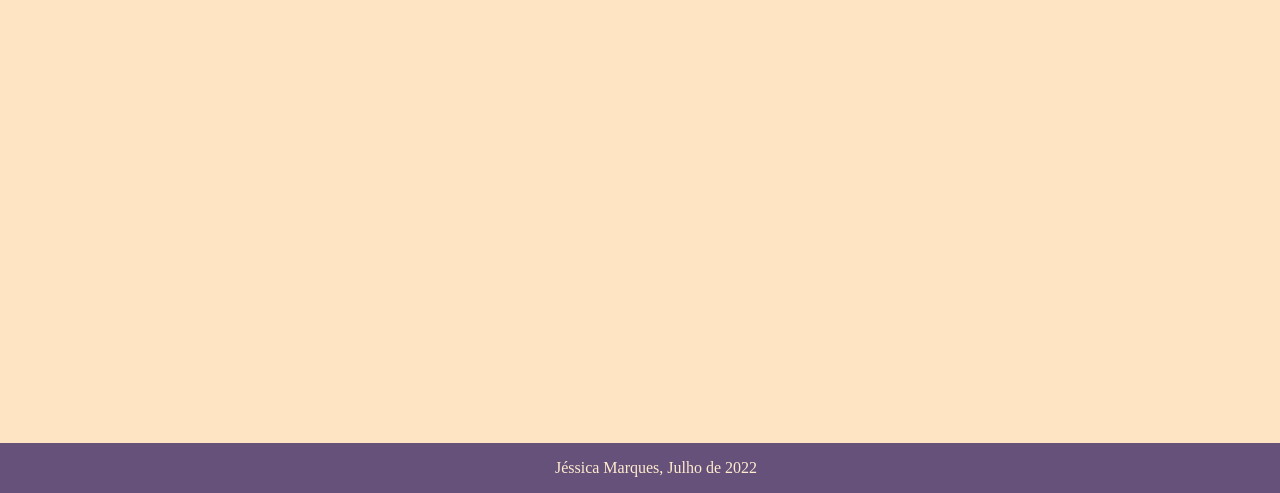
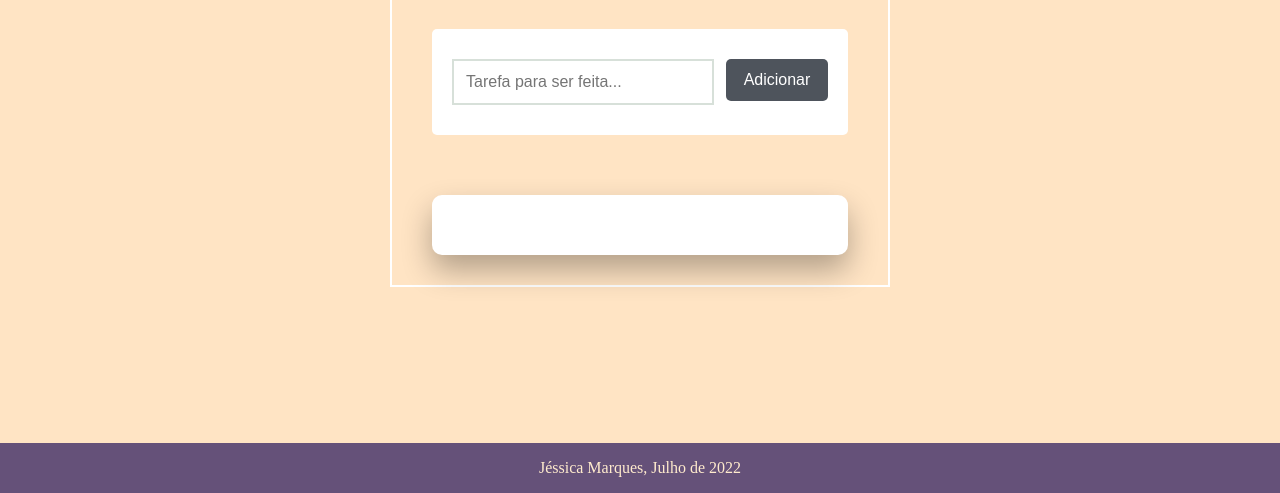
Before and after one commit to Jessicamf4/Dark-Mode, a plain HTML site: page index.html in a window 1280 px wide. Shown: the part 307-800 px from the top of the page. Drawn offline with Linux system fonts and the light colour scheme.

Commit message:
Lista de Tarefas

```diff
--- a/index.html
+++ b/index.html
@@ -6,14 +6,32 @@
     <meta name="viewport" content="width=device-width, initial-scale=1.0">
     <link rel="stylesheet" href="style.css">
     <title>Dark Mode</title>
+    <link rel="preconnect" href="https://fonts.googleapis.com">
+<link rel="preconnect" href="https://fonts.gstatic.com" crossorigin>
+<link href="https://fonts.googleapis.com/css2?family=Merriweather:wght@300&display=swap" rel="stylesheet">
 </head>
 <body>
 <main>
 
+
     <h1 id="pageLight">Light mode On</h1>
     <button aria-label="selecionar modo" id="mode-selector">Dark Mode</button>
 
+
+
+<div class="container">
+    <div class="new-task-container">
+        <input type="text" class="new-task-input" placeholder="Tarefa para ser feita..."/>
+        <button class="new-task-button">Adicionar</button>
+
+    </div>
+
+    <div class="tasks-container"></div>
+
+</div>
+
 </main>
+
 
 <footer> Jéssica Marques, Julho de 2022</footer>
     <script src="srcrip.js"></script>
--- a/srcrip.js
+++ b/srcrip.js
@@ -1,7 +1,11 @@
+/* ------------------------- DARK MODE ----------------------*/
+
+
 function trocarModo() {
     changeClasses();
     changeText();
 }
+
 
 function changeClasses(){
     button.classList.toggle(darkModeClass);
@@ -9,6 +13,7 @@ function changeClasses(){
     body.classList.toggle(darkModeClass);
     footer.classList.toggle(darkModeClass);
 }
+
 
 function changeText() {
     const lightMode = "Light Mode";
@@ -23,8 +28,6 @@ function changeText() {
     button.innerHTML = darkMode;
         h1.innerHTML = lightMode + " ON";
         return;
-
-
 }
 
 const darkModeClass = 'dark-mode';
@@ -34,7 +37,32 @@ const body = document.getElementsByTagName("body")[0];
 //body coloca o index dele, como só tem 1 = 0
 const footer = document.getElementsByTagName("footer")[0];
 
+button.addEventListener("click", trocarModo);
 
 
 
-button.addEventListener("click", trocarModo);
+/*------------------LISTA DE TAREFAS--------------------*/
+
+
+const inputElement = document.querySelector(".new-task-input");
+const addTaskButton = document.querySelector(".new-task-button");
+
+const validateInput = () => inputElement.value.trim().length > 0;
+const handleAddTask = () => {
+    const inputIsValid = validateInput();
+console.log(inputIsValid);
+    if (!inputIsValid) {
+        return inputElement.classList.add("error");
+    }
+};
+
+const handleInputChange = () => {
+    const inputIsValid = validateInput();
+
+    if(inputIsValid) {
+        return inputElement.classList.remove("error");
+    }
+};
+
+addTaskButton.addEventListener("click", () => handleAddTask());
+inputElement.addEventListener("change", ()=> handleInputChange());
--- a/style.css
+++ b/style.css
@@ -1,7 +1,19 @@
+* {
+    /*lista*/
+    margin: 0;
+    padding: 0%;
+    box-sizing: border-box;
+    font-family: Light 300;
+}
 body {
+
     background-color: bisque;
     color: rgb(66, 43, 15);
     margin: 0;
+  /*lista*/
+    display: flex;
+    align-items: center;
+    height: 100vh;
 
 }
 
@@ -59,3 +71,65 @@ button.dark-mode:hover {
 	background-color: #4e545c;
 	color: #e5e8e8;
 }
+
+
+.container {
+    border: 2px solid #fff;
+    padding: 30px 40px;
+    width: 35%;
+    min-width: 500px;
+}
+
+.new-task-container{
+    background-color: #fff;
+    padding: 30px 20px;
+    border-radius: 5px;
+    box-shadow: o 15px 30px rgba(0, 0, 0, 0.3);
+    display: flex;
+}
+
+.new-task-container input {
+    flex: 3;
+    font-size: 1rem;
+    border: 2px solid #d7e0d9;
+    padding: 12px;
+    font-weight: 500;
+}
+
+.new-task-container input:focus {
+    outline: none;
+    border-color: rgb(73, 87, 168);
+}
+
+.new-task-button {
+    flex: 1;
+    border-radius: 5px;
+    font-weight: 500;
+    height: 100%;
+    font-size: 1rem;
+    border: none;
+    background-color: #4e545c;
+    color: #fff;
+    padding: 12px;
+    margin-left: 12px;
+    cursor: pointer;
+}
+
+.tasks-container {
+    background-color: #fff;
+    padding: 30px 20px;
+    margin-top: 60px;
+    border-radius: 10px;
+    box-shadow: 0 15px 30px rgba(0, 0, 0, 0.3);
+    width: 100%;
+}
+
+/* utilities*/
+
+.error {
+    border: 2px solid red !important;
+}
+
+.error::placeholder {
+    color: red ;
+}
```
